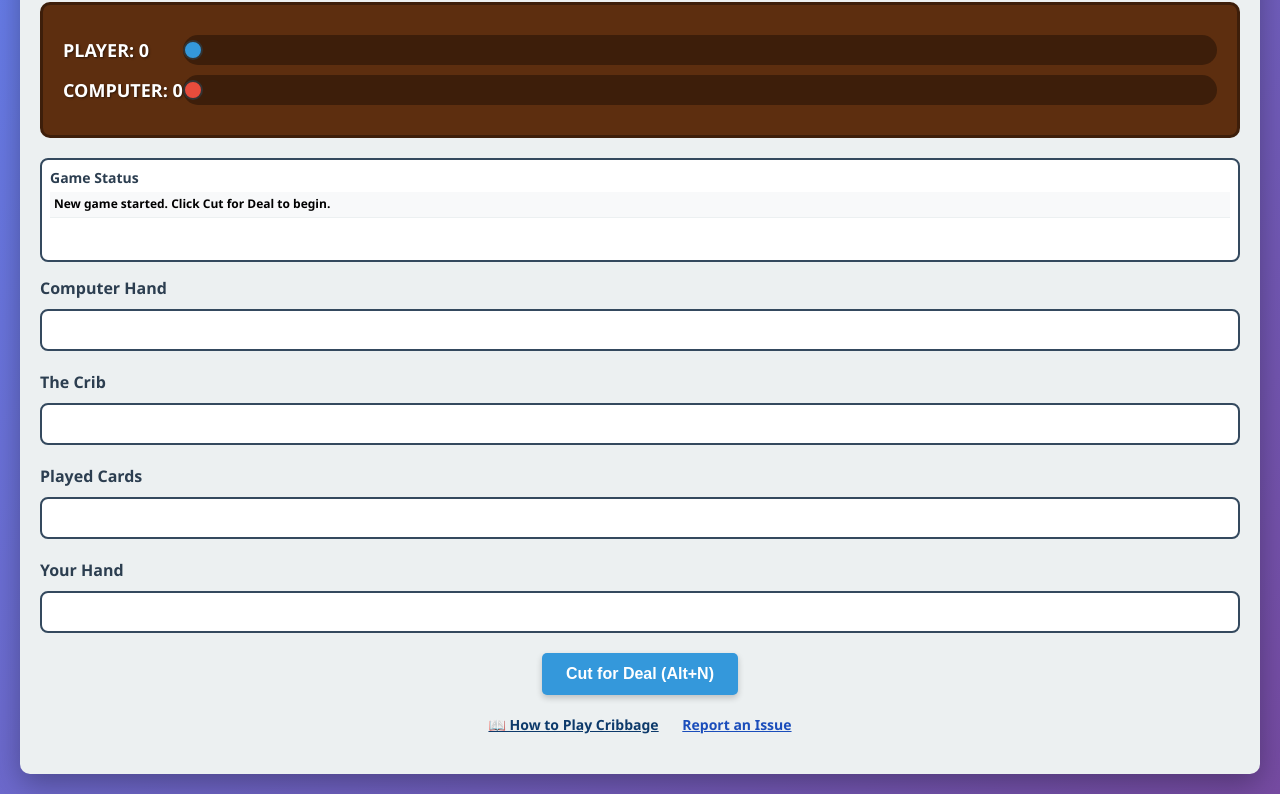
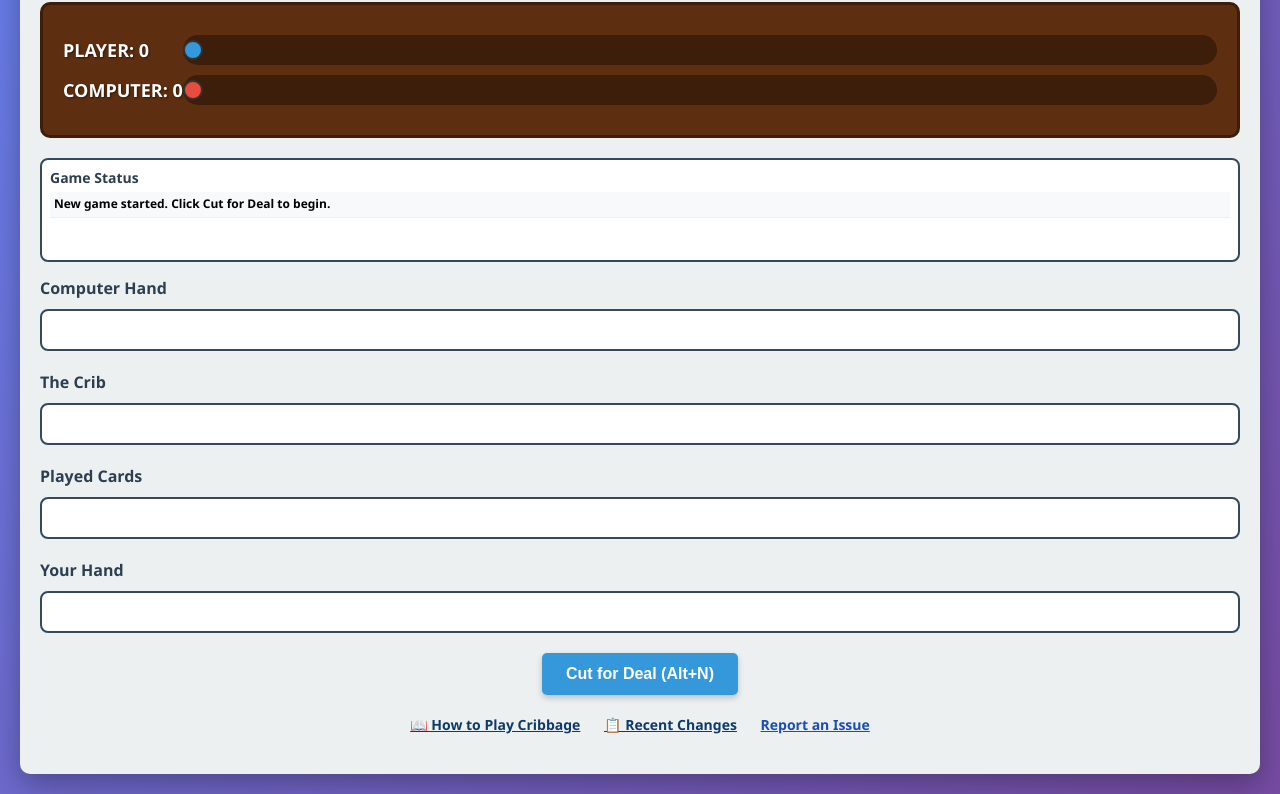
Before and after one commit to kellylford/cribbage, a plain HTML site: page index.html in a window 1280 px wide. Shown: the part 96-890 px from the top of the page. Drawn offline with Linux system fonts and the light colour scheme.

Commit message:
Add Recent Changes link to commit history

```diff
--- a/index.html
+++ b/index.html
@@ -65,6 +65,7 @@
         <!-- Links -->
         <div style="text-align: center; margin: 20px 0; font-size: 14px;">
             <a href="rules.html" style="color: #0d3a6b; text-decoration: underline; font-weight: bold; margin-right: 20px;">📖 How to Play Cribbage</a>
+            <a href="https://github.com/kellylford/cribbage/commits/main" target="_blank" rel="noopener noreferrer" style="color: #0d3a6b; text-decoration: underline; font-weight: 600; margin-right: 20px;">📋 Recent Changes</a>
             <a href="https://github.com/kellylford/cribbage/issues/new" target="_blank" rel="noopener noreferrer" style="color: #1a4dbb; text-decoration: underline; font-weight: 600;">Report an Issue</a>
         </div>
     </div>
```
